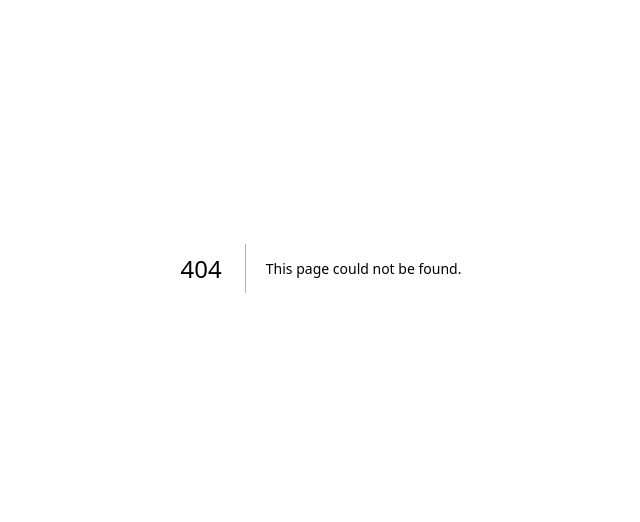
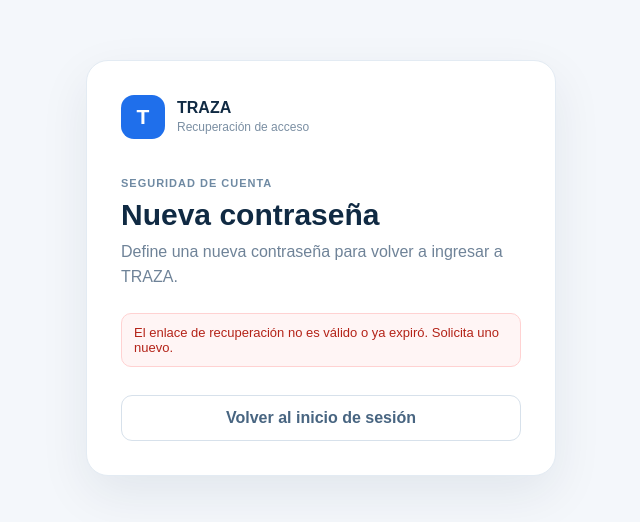
Before and after one commit to franciscomacdonald-debug/Traza, a Next.js app: page /reset-password in a window 1280 px wide. Before the commit this address had no page. Shown: the part 132-654 px from the top of the page, without its empty margins (319-959 px from the left). Built offline with nearby package versions, Linux system fonts and the light colour scheme; no server answers.

Commit message:
reset pass 2

```diff
--- /dev/null
+++ b/app/reset-password/page.tsx
@@ -0,0 +1,178 @@
+"use client";
+
+import { FormEvent, useEffect, useState } from "react";
+import { useRouter } from "next/navigation";
+import { supabase } from "@/lib/supabase";
+import styles from "./reset-password.module.css";
+
+export default function ResetPasswordPage() {
+  const router = useRouter();
+  const [password, setPassword] = useState("");
+  const [confirmPassword, setConfirmPassword] = useState("");
+  const [loading, setLoading] = useState(false);
+  const [ready, setReady] = useState(false);
+  const [success, setSuccess] = useState(false);
+  const [message, setMessage] = useState("Verificando enlace de recuperación...");
+
+  useEffect(() => {
+    if (!supabase) {
+      setMessage("Falta configurar la conexión con Supabase.");
+      return;
+    }
+
+    let mounted = true;
+
+    async function checkSession() {
+      const { data, error } = await supabase.auth.getSession();
+
+      if (!mounted) return;
+
+      if (error) {
+        setMessage("No fue posible validar el enlace de recuperación.");
+        return;
+      }
+
+      if (!data.session) {
+        setMessage(
+          "El enlace de recuperación no es válido o ya expiró. Solicita uno nuevo."
+        );
+        return;
+      }
+
+      setReady(true);
+      setMessage("");
+    }
+
+    checkSession();
+
+    const {
+      data: { subscription },
+    } = supabase.auth.onAuthStateChange((event, session) => {
+      if (!mounted) return;
+
+      if (event === "PASSWORD_RECOVERY" || session) {
+        setReady(true);
+        setMessage("");
+      }
+    });
+
+    return () => {
+      mounted = false;
+      subscription.unsubscribe();
+    };
+  }, []);
+
+  async function handleSubmit(event: FormEvent<HTMLFormElement>) {
+    event.preventDefault();
+    setMessage("");
+
+    if (!supabase) {
+      setMessage("Falta configurar la conexión con Supabase.");
+      return;
+    }
+
+    if (password.length < 8) {
+      setMessage("La nueva contraseña debe tener al menos 8 caracteres.");
+      return;
+    }
+
+    if (password !== confirmPassword) {
+      setMessage("Las contraseñas no coinciden.");
+      return;
+    }
+
+    setLoading(true);
+
+    const { error } = await supabase.auth.updateUser({
+      password,
+    });
+
+    setLoading(false);
+
+    if (error) {
+      setMessage("No fue posible actualizar la contraseña. Intenta nuevamente.");
+      return;
+    }
+
+    setSuccess(true);
+    setMessage("");
+  }
+
+  async function goToLogin() {
+    if (supabase) {
+      await supabase.auth.signOut();
+    }
+    router.replace("/login");
+  }
+
+  return (
+    <main className={styles.page}>
+      <section className={styles.card}>
+        <div className={styles.brand}>
+          <div className={styles.brandMark}>T</div>
+          <div>
+            <strong>TRAZA</strong>
+            <span>Recuperación de acceso</span>
+          </div>
+        </div>
+
+        {!success ? (
+          <>
+            <span className={styles.eyebrow}>Seguridad de cuenta</span>
+            <h1>Nueva contraseña</h1>
+            <p className={styles.subtitle}>
+              Define una nueva contraseña para volver a ingresar a TRAZA.
+            </p>
+
+            {message && <div className={styles.message}>{message}</div>}
+
+            {ready && (
+              <form onSubmit={handleSubmit} className={styles.form}>
+                <label>
+                  Nueva contraseña
+                  <input
+                    type="password"
+                    autoComplete="new-password"
+                    placeholder="Mínimo 8 caracteres"
+                    value={password}
+                    onChange={(e) => setPassword(e.target.value)}
+                  />
+                </label>
+
+                <label>
+                  Confirmar contraseña
+                  <input
+                    type="password"
+                    autoComplete="new-password"
+                    placeholder="Repite la contraseña"
+                    value={confirmPassword}
+                    onChange={(e) => setConfirmPassword(e.target.value)}
+                  />
+                </label>
+
+                <button type="submit" disabled={loading}>
+                  {loading ? "Actualizando..." : "Guardar nueva contraseña"}
+                </button>
+              </form>
+            )}
+
+            {!ready && (
+              <button className={styles.secondary} onClick={goToLogin}>
+                Volver al inicio de sesión
+              </button>
+            )}
+          </>
+        ) : (
+          <div className={styles.successBox}>
+            <div className={styles.successIcon}>✓</div>
+            <h1>Contraseña actualizada</h1>
+            <p>
+              Tu nueva contraseña quedó guardada correctamente.
+            </p>
+            <button onClick={goToLogin}>Volver a iniciar sesión</button>
+          </div>
+        )}
+      </section>
+    </main>
+  );
+}
--- /dev/null
+++ b/app/reset-password/reset-password.module.css
@@ -0,0 +1,153 @@
+.page {
+  min-height: 100vh;
+  display: grid;
+  place-items: center;
+  padding: 24px;
+  background: #f4f7fb;
+}
+
+.card {
+  width: min(100%, 470px);
+  background: white;
+  border: 1px solid #e3ebf3;
+  border-radius: 22px;
+  box-shadow: 0 18px 50px rgba(16, 42, 67, .08);
+  padding: 34px;
+}
+
+.brand {
+  display: flex;
+  align-items: center;
+  gap: 12px;
+  margin-bottom: 34px;
+}
+
+.brand > div:last-child {
+  display: flex;
+  flex-direction: column;
+  gap: 3px;
+}
+
+.brand > div:last-child span {
+  color: #7b8fa3;
+  font-size: 12px;
+}
+
+.brandMark {
+  width: 44px;
+  height: 44px;
+  border-radius: 13px;
+  background: #1f6feb;
+  color: white;
+  display: grid;
+  place-items: center;
+  font-size: 21px;
+  font-weight: 800;
+}
+
+.eyebrow {
+  text-transform: uppercase;
+  letter-spacing: .09em;
+  font-size: 11px;
+  font-weight: 800;
+  color: #6f8aa3;
+}
+
+.card h1 {
+  margin: 7px 0 8px;
+  color: #102a43;
+  font-size: 30px;
+}
+
+.subtitle {
+  margin: 0 0 24px;
+  color: #6f8398;
+  line-height: 1.55;
+}
+
+.form {
+  display: flex;
+  flex-direction: column;
+  gap: 17px;
+}
+
+.form label {
+  display: flex;
+  flex-direction: column;
+  gap: 7px;
+  color: #486581;
+  font-size: 13px;
+  font-weight: 700;
+}
+
+.form input {
+  width: 100%;
+  border: 1px solid #d7e1eb;
+  border-radius: 11px;
+  padding: 12px 13px;
+  color: #102a43;
+  background: #fbfdff;
+  outline: none;
+}
+
+.form input:focus {
+  border-color: #1f6feb;
+  box-shadow: 0 0 0 3px rgba(31,111,235,.10);
+}
+
+.form button,
+.successBox button,
+.secondary {
+  border: 0;
+  border-radius: 11px;
+  padding: 13px 16px;
+  background: #1f6feb;
+  color: white;
+  font-weight: 800;
+  cursor: pointer;
+}
+
+.form button:disabled {
+  opacity: .7;
+  cursor: wait;
+}
+
+.message {
+  border: 1px solid #ffd2d2;
+  background: #fff5f5;
+  color: #b42318;
+  border-radius: 10px;
+  padding: 11px 12px;
+  font-size: 13px;
+  margin-bottom: 16px;
+}
+
+.secondary {
+  width: 100%;
+  margin-top: 12px;
+  background: white;
+  color: #486581;
+  border: 1px solid #d7e1eb;
+}
+
+.successBox {
+  text-align: center;
+}
+
+.successIcon {
+  width: 58px;
+  height: 58px;
+  border-radius: 50%;
+  margin: 0 auto 18px;
+  display: grid;
+  place-items: center;
+  background: #d3f9d8;
+  color: #2f9e44;
+  font-size: 28px;
+  font-weight: 800;
+}
+
+.successBox p {
+  color: #6f8398;
+  margin: 0 0 22px;
+}
```
